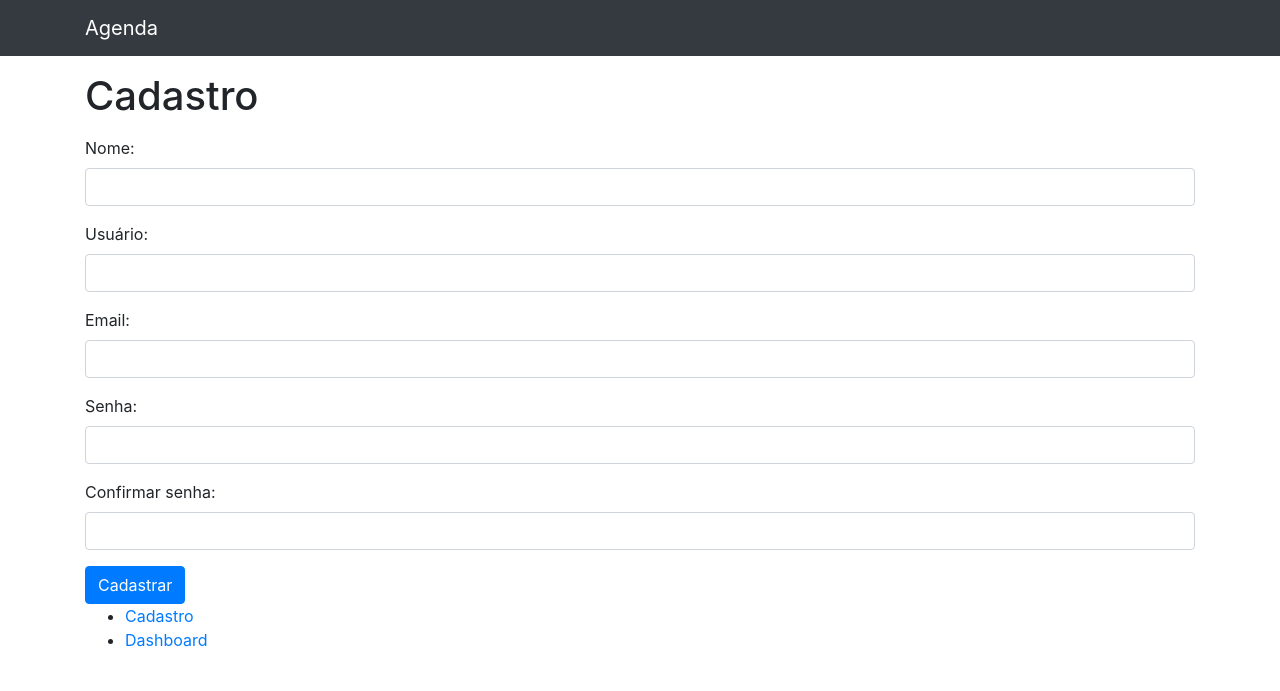
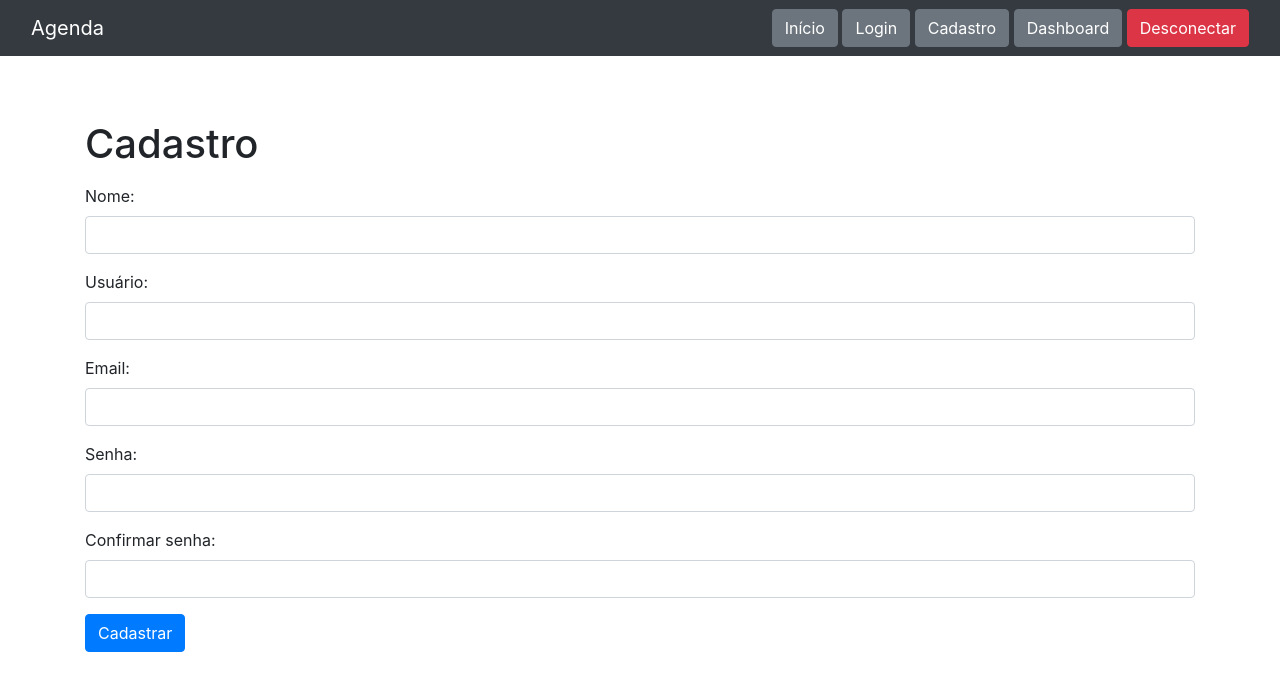
Before and after one commit to willsantos96/crud-django, a Django app: page /accounts/cadastro/ in a window 1280 px wide. Shown: the top 691 px of the page. Run offline with Django 4.2, Linux system fonts and the light colour scheme; some libraries are stand-ins or nearby versions.

Commit message:
finalizacao navegacao

```diff
--- a/accounts/templates/accounts/cadastro.html
+++ b/accounts/templates/accounts/cadastro.html
@@ -1,8 +1,8 @@
 {% extends 'base.html' %}
+{% block titulo %} Cadastro | {% endblock %}
+{% block conteudo %}
 
-{% block titulo %} Cadastro | {% endblock %}
-
-{% block conteudo %}
+{% if not user.is_authenticated %}
 <h1 class="mt-3 mb-3">Cadastro</h1>
 
 <form method="POST" action="{% url 'cadastro' %}">
@@ -35,9 +35,16 @@
         <input type="password" name="senha2" class="form-control">
     </div>
 
-
-
     <button type="submit" class="btn btn-primary">Cadastrar</button>
 </form>
 
+{% else %}
+<h1>
+    Você já está logado
+    <!--{{user}}, -->
+    <a href="{% url 'logout' %}"> clique aqui</a> para sair e criar uma nova conta.
+</h1>
+
+{% endif %}
+
 {% endblock %}
--- a/accounts/templates/accounts/login.html
+++ b/accounts/templates/accounts/login.html
@@ -28,8 +28,8 @@
 {% else %}
 <h1>
     Você está logado como {{user}},
-    <a href="{% url 'login' %}"> Clique aqui</a> para sair.
+    <a href="{% url 'logout' %}"> Clique aqui</a> para sair.
 </h1>
+
 {% endif %}
-
 {% endblock %}
--- a/accounts/urls.py
+++ b/accounts/urls.py
@@ -1,3 +1,4 @@
+from django.urls import reverse
 from django.urls import path
 from . import views
 
--- a/accounts/views.py
+++ b/accounts/views.py
@@ -1,3 +1,4 @@
+from contextlib import redirect_stdout
 import re
 from django.shortcuts import render, redirect
 from django.contrib import messages, auth
@@ -5,6 +6,7 @@ from django.core.validators import validate_email
 from django.contrib.auth.models import User
 from django.contrib.auth.decorators import login_required
 from .models import FormContato
+from django.urls import reverse
 
 
 def login(request):
@@ -27,7 +29,8 @@ def login(request):
 
 def logout(request):
     auth.logout(request)
-    return redirect(request, 'dashboard')
+    return redirect(reverse('dashboard'))
+    # return redirect(request, 'dashboard')
 
 
 def cadastro(request):
--- a/templates/base.html
+++ b/templates/base.html
@@ -15,8 +15,9 @@
         <div class="row">
             <div class="col-lg-12">
 
+                <br><br>
+
                 {% if 'accounts' not in request.path %}
-                <br><br>
                 <form method="get" action="{% url 'busca' %}">
                     <div class="form-group row">
                         <div class="col-12">
@@ -28,7 +29,6 @@
                 </form>
                 {% endif %}
                 {%block conteudo%} {%endblock%}
-                {% include 'parciais/_paginacao.html' %}
             </div>
         </div>
     </div>
--- a/templates/parciais/_nav.html
+++ b/templates/parciais/_nav.html
@@ -2,11 +2,20 @@
 
 <!-- Navigation -->
 <nav class="navbar navbar-expand-lg navbar-dark bg-dark static-top">
-    <div class="container">
+    <div class="container-fluid">
         <a class="navbar-brand" href="{% url 'index' %}">Agenda</a>
-        <button class="navbar-toggler" type="button" data-toggle="collapse" data-target="#navbarResponsive"
+        <!-- <button class="navbar-toggler" type="button" data-toggle="collapse" data-target="#navbarResponsive"
             aria-controls="navbarResponsive" aria-expanded="false" aria-label="Toggle navigation">
             <span class="navbar-toggler-icon"></span>
-        </button>
+        </button> -->
+
+        <div class="">
+            <a href=" {%url 'index' %}"> <button type="button" class="btn btn-secondary">Início</button> </a>
+            <a href=" {%url 'login' %}"> <button type="button" class="btn btn-secondary">Login</button> </a>
+            <a href=" {%url 'cadastro' %}"> <button type="button" class="btn btn-secondary">Cadastro</button> </a>
+            <a href=" {%url 'dashboard' %}"> <button type="button" class="btn btn-secondary">Dashboard</button> </a>
+            <a href=" {%url 'logout' %}"> <button type="button" class="btn btn-danger">Desconectar</button> </a>
+        </div>
+
     </div>
 </nav>
--- a/templates/parciais/_paginacao.html
+++ /dev/null
@@ -1,6 +0,0 @@
-{% load static %}
-
-<ul>
-    <li> <a href="">Cadastro</a></li>
-    <li> <a href="">Dashboard</a></li>
-</ul>
```
Also changed, not shown: db.sqlite3, media/fotos/2022/02/2man_KvmBU4v.jpg (added).
